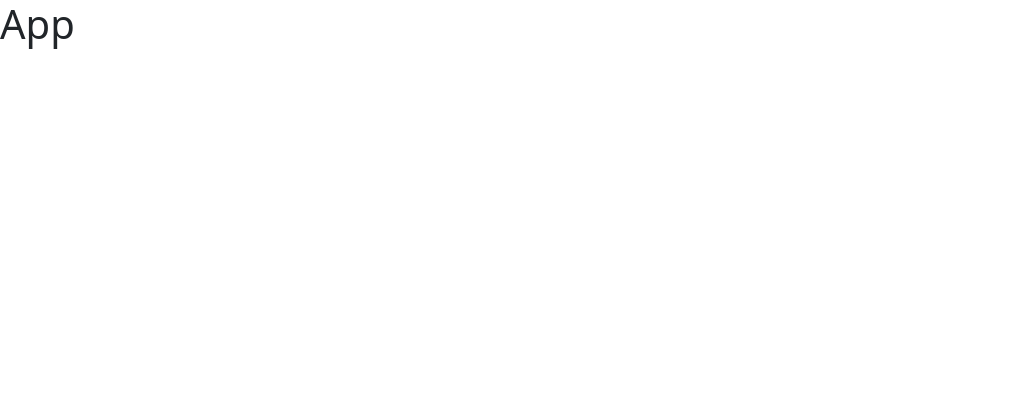
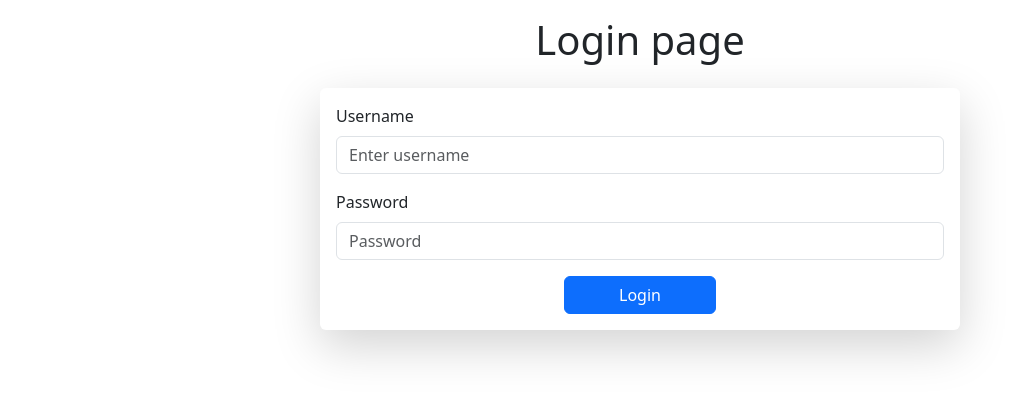
Before and after one commit to dptuyenn1/react-learning, a React (Vite) app in the folder admin-ui/: page /login in a window 1280 px wide. Shown: the top 398 px of the page, without its empty margins (0-1036 px from the left). Built offline with nearby package versions, Linux system fonts and the light colour scheme.

Commit message:
feat (pages): add Home, Login, Register

```diff
--- a/admin-ui/src/App.jsx
+++ b/admin-ui/src/App.jsx
@@ -1,8 +1,20 @@
+import { BrowserRouter, Route, Routes } from "react-router-dom";
+import Home from "./pages/Home";
+import Login from "./pages/Login";
+import Register from "./pages/Register";
+import { AuthProvider } from "./store";
+
 function App() {
   return (
-    <>
-      <h1>App</h1>
-    </>
+    <AuthProvider>
+      <BrowserRouter>
+        <Routes>
+          <Route index element={<Home />} />
+          <Route path="/login" element={<Login />} />
+          <Route path="/register" element={<Register />} />
+        </Routes>
+      </BrowserRouter>
+    </AuthProvider>
   );
 }
 
--- /dev/null
+++ b/admin-ui/src/pages/Home/index.jsx
@@ -0,0 +1,42 @@
+import { AUTH_REDUCER_TYPES } from "@/helpers/constants";
+import useAuth from "@/hooks/useAuth";
+import { useEffect } from "react";
+import { Button } from "react-bootstrap";
+import { useNavigate } from "react-router-dom";
+
+function Home() {
+  let [user, dispatch] = useAuth();
+
+  const navigate = useNavigate();
+
+  useEffect(() => {
+    if (!user) {
+      navigate("/login");
+    }
+  }, [navigate, user]);
+
+  function handleLogout() {
+    dispatch({
+      type: AUTH_REDUCER_TYPES["logout"],
+    });
+  }
+
+  return (
+    <main>
+      <section className="d-flex flex-column align-items-center gap-3 py-3">
+        <h1>Home page</h1>
+
+        <div className="shadow-lg p-3 mb-5 bg-body rounded w-50">
+          <div className="d-flex justify-content-center gap-3">
+            <Button variant="warning">Fetch API</Button>
+            <Button variant="danger" onClick={handleLogout}>
+              Logout
+            </Button>
+          </div>
+        </div>
+      </section>
+    </main>
+  );
+}
+
+export default Home;
--- /dev/null
+++ b/admin-ui/src/pages/Login/index.jsx
@@ -0,0 +1,129 @@
+import { useEffect, useState } from "react";
+import { Toast, ToastContainer } from "react-bootstrap";
+import Button from "react-bootstrap/Button";
+import Form from "react-bootstrap/Form";
+import { isEmpty } from "@/helpers/utils";
+import axios, { authAPI } from "@/configs/axios";
+import { AUTH_REDUCER_TYPES, END_POINTS } from "@/helpers/constants";
+import { useNavigate } from "react-router-dom";
+import useAuth from "@/hooks/useAuth";
+
+function Login() {
+  const [user, dispatch] = useAuth();
+
+  const [loginRequest, setLoginRequest] = useState({
+    username: "",
+    password: "",
+  });
+
+  const [showToast, setShowToast] = useState(false);
+  const [error, setError] = useState("");
+
+  const navigate = useNavigate();
+
+  useEffect(() => {
+    if (user) {
+      navigate("/");
+    }
+  }, [navigate, user]);
+
+  function handleInputChange(event) {
+    const field = event.target.name;
+    const value = event.target.value;
+
+    setLoginRequest((prev) => {
+      return { ...prev, [field]: value };
+    });
+  }
+
+  async function handleLogin() {
+    if (isEmpty(loginRequest)) {
+      setError("Please fill in all fields!");
+      setShowToast(true);
+
+      return;
+    }
+
+    try {
+      let response = await axios.post(END_POINTS["login"], loginRequest);
+
+      const {
+        data: { accessToken },
+      } = response;
+
+      localStorage.setItem("accessToken", accessToken);
+
+      response = await authAPI().get(END_POINTS["me"]);
+
+      const { data: user } = response;
+
+      localStorage.setItem("user", JSON.stringify(user));
+
+      dispatch({
+        type: AUTH_REDUCER_TYPES["login"],
+        payload: user,
+      });
+    } catch (error) {
+      setError(error.response?.data?.message || error.message);
+      setShowToast(true);
+    }
+  }
+
+  return (
+    <main>
+      <section className="d-flex flex-column align-items-center gap-3 py-3">
+        <h1>Login page</h1>
+
+        <div className="shadow-lg p-3 mb-5 bg-body rounded w-50">
+          <Form>
+            <Form.Group className="mb-3">
+              <Form.Label>Username</Form.Label>
+              <Form.Control
+                type="text"
+                placeholder="Enter username"
+                name="username"
+                onChange={handleInputChange}
+              />
+            </Form.Group>
+
+            <Form.Group className="mb-3">
+              <Form.Label>Password</Form.Label>
+              <Form.Control
+                type="password"
+                placeholder="Password"
+                name="password"
+                onChange={handleInputChange}
+              />
+            </Form.Group>
+            <div className="d-flex justify-content-center">
+              <Button
+                variant="primary"
+                type="button"
+                className="w-25"
+                onClick={handleLogin}
+              >
+                Login
+              </Button>
+            </div>
+          </Form>
+        </div>
+
+        <ToastContainer position="top-end" className="mt-3 me-3">
+          <Toast
+            onClose={() => setShowToast(false)}
+            show={showToast}
+            delay={3000}
+            autohide
+          >
+            <Toast.Header>
+              <strong className="me-auto text-danger">Error</strong>
+            </Toast.Header>
+            <Toast.Body>{error}</Toast.Body>
+          </Toast>
+        </ToastContainer>
+      </section>
+    </main>
+  );
+}
+
+export default Login;
--- /dev/null
+++ b/admin-ui/src/pages/Register/index.jsx
@@ -0,0 +1,9 @@
+function Register() {
+  return (
+    <>
+      <h1>Register page</h1>
+    </>
+  );
+}
+
+export default Register;
```
